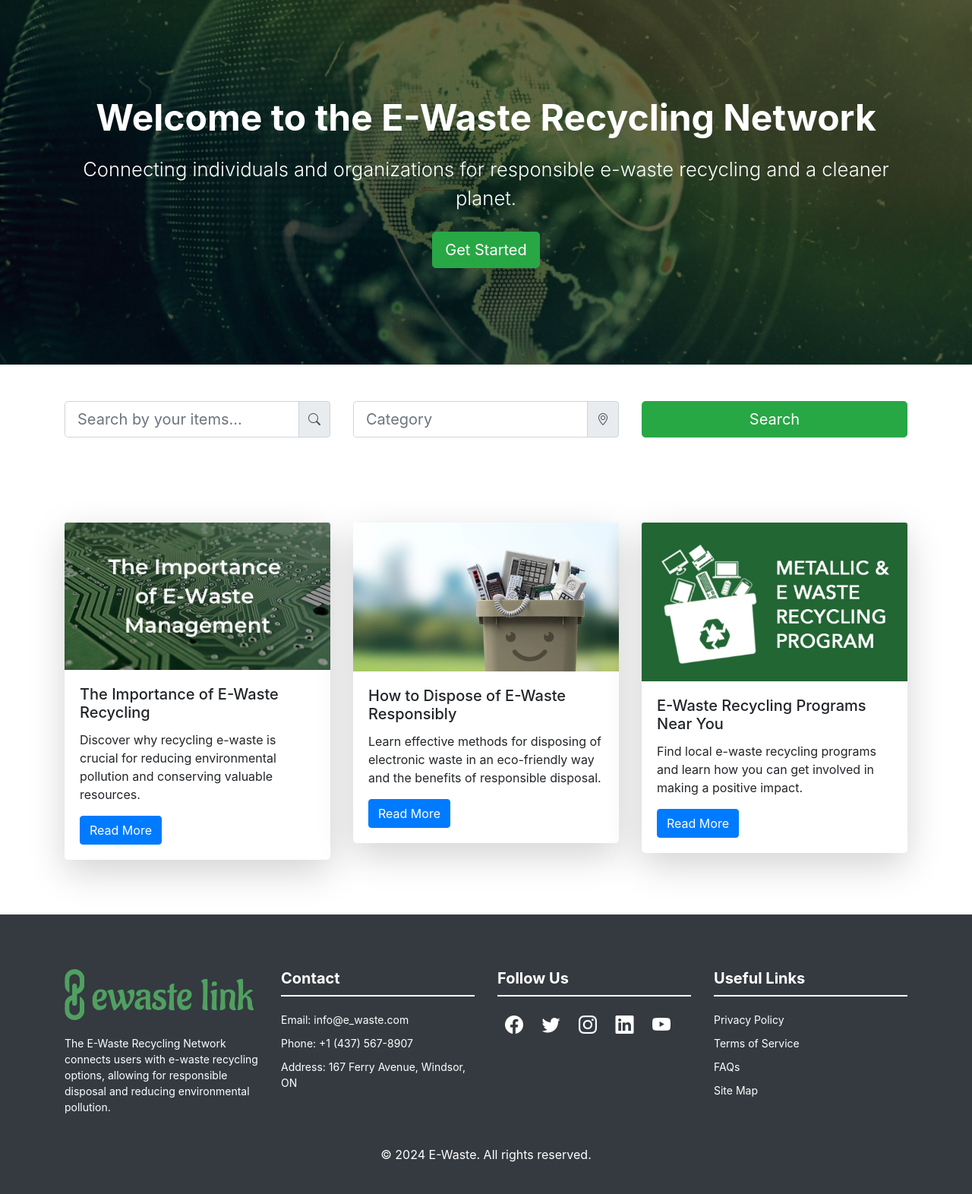
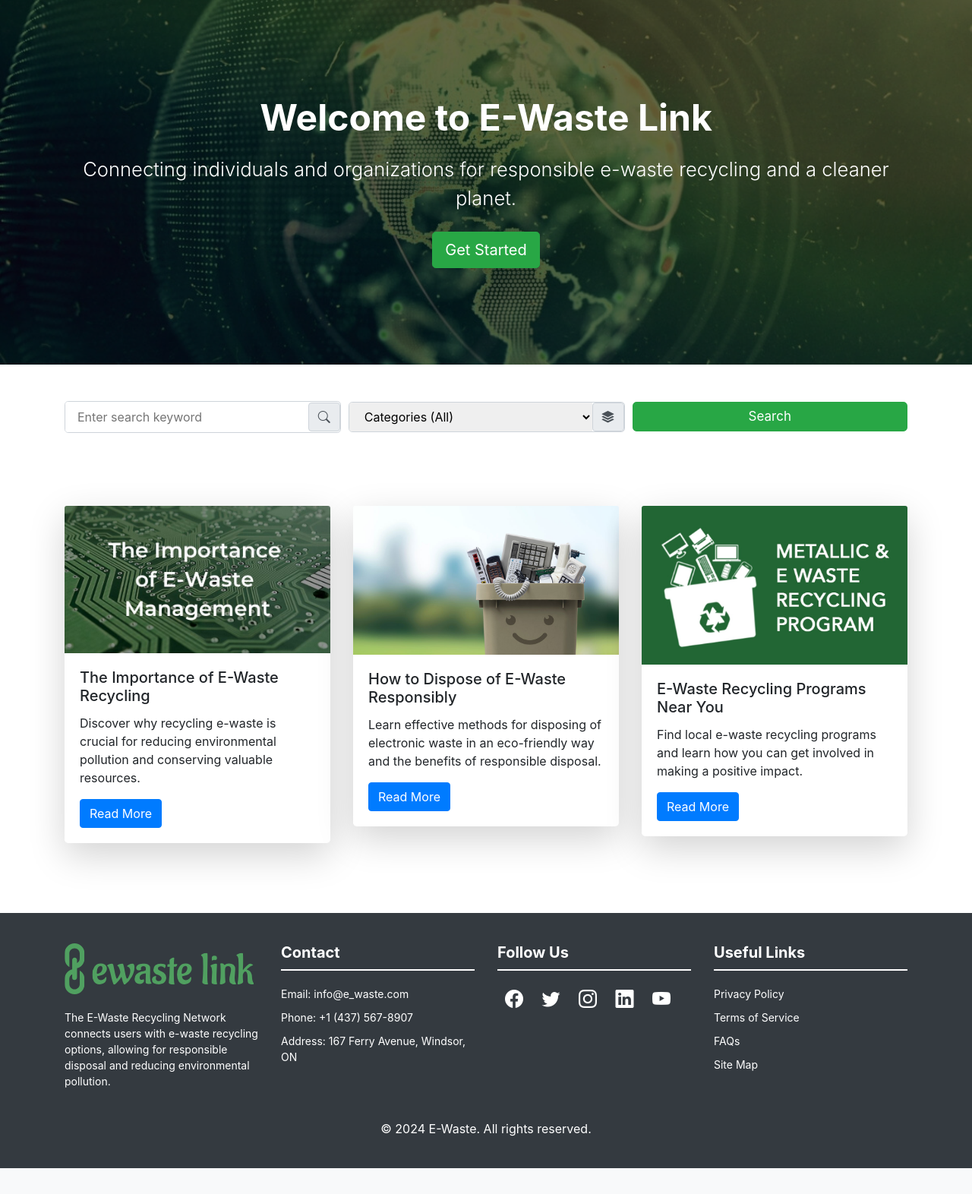
Before and after one commit to Ramish-Amir/e_waste_network, a Django app: page / in a window 1280 px wide. Shown: the part 94-1666 px from the top of the page at 76% size. After the commit the page ends 1632 px from the top, so only its background shows below. Run offline with Django 5.2, Linux system fonts and the light colour scheme; some libraries are stand-ins or nearby versions.

Commit message:
Integrated homepage search

```diff
--- a/e_waste_app/recycleForms.py
+++ b/e_waste_app/recycleForms.py
@@ -65,3 +65,23 @@ class EditRecycleItemForm(forms.ModelForm):
         model = RecycleItem
         fields = ['item_type', 'description', 'condition', 'category', 'email', 'phone', 'address', 'city', 'province',
                   'postal_code', 'country', 'image']
+
+
+class HomepageSearchForm(forms.Form):
+    keyword = forms.CharField(required=False, label='')
+    category = forms.ChoiceField(choices=[('', 'Categories (All)')] + RecycleItem.CATEGORY_CHOICES, required=False,
+                                 label='')
+
+    def __init__(self, *args, **kwargs):
+        super().__init__(*args, **kwargs)
+        self.fields['keyword'].widget.attrs.update({
+            'placeholder': 'Enter search keyword',
+            'class': 'search-home-input'
+        })
+        self.fields['category'].widget.attrs.update({
+            'placeholder': 'Category',
+            'class': 'search-home-input'
+        })
+
+        self.helper = FormHelper()
+        self.helper.add_input(Submit('search', 'Search'))
--- a/e_waste_app/templates/e_waste_app/footer.html
+++ b/e_waste_app/templates/e_waste_app/footer.html
@@ -11,6 +11,7 @@
             background-color: #343a40;
             color: #ffffff;
             padding: 40px 0;
+            margin-top: 20px;
         }
         .footer h5 {
             border-bottom: 2px solid #ffffff;
--- a/e_waste_app/templates/e_waste_app/home.html
+++ b/e_waste_app/templates/e_waste_app/home.html
@@ -1,4 +1,5 @@
 {% extends 'e_waste_app/base.html' %}
+{% load crispy_forms_filters %}
 {% load static %}
 {% block styles %}
 <link href="https://maxcdn.bootstrapcdn.com/bootstrap/4.5.2/css/bootstrap.min.css" rel="stylesheet">
@@ -76,13 +77,6 @@
     background-color: #218838;
 }
 
-.search-section input {
-    border-radius: 50px;
-}
-
-.search-section button {
-    border-radius: 50px;
-}
 </style>
 {% endblock %}
 
@@ -92,39 +86,15 @@
 <section class="hero-section text-center py-5">
     <div class="overlay d-flex align-items-center justify-content-center">
         <div class="container py-5 my-5">
-            <h1 class="home-header display-4 font-weight-bold animate__animated animate__fadeInDown">Welcome to the E-Waste Recycling Network</h1>
+            <h1 class="home-header display-4 font-weight-bold animate__animated animate__fadeInDown">Welcome to E-Waste Link</h1>
             <p class="lead mb-4 animate__animated animate__fadeInUp animate__delay-1s">Connecting individuals and organizations for responsible e-waste recycling and a cleaner planet.</p>
-            <a href="#search" class="btn btn-success btn-lg animate__animated animate__fadeInUp animate__delay-2s">Get Started</a>
+            <a href="{% url 'e_waste_app:view_recycle_items' %}" class="btn btn-success btn-lg animate__animated animate__fadeInUp animate__delay-2s">Get Started</a>
         </div>
     </div>
 </section>
 
 <section id="search" class="search-section py-5">
-    <div class="container">
-        <form method="GET" action="/search_results/">
-            <div class="row justify-content-center">
-                <div class="col-md-4 mb-3">
-                    <div class="input-group">
-                        <input type="text" name="name" class="form-control form-control-lg" placeholder="Search by your items...">
-                        <div class="input-group-append">
-                            <span class="input-group-text"><i class="bi bi-search"></i></span>
-                        </div>
-                    </div>
-                </div>
-                <div class="col-md-4 mb-3">
-                    <div class="input-group">
-                        <input type="text" name="zipcode" class="form-control form-control-lg" placeholder="Category">
-                        <div class="input-group-append">
-                            <span class="input-group-text"><i class="bi bi-geo-alt"></i></span>
-                        </div>
-                    </div>
-                </div>
-                <div class="col-md-4 mb-3">
-                    <button type="submit" class="btn btn-success btn-lg btn-block">Search</button>
-                </div>
-            </div>
-        </form>
-    </div>
+    {% include 'e_waste_app/home_search.html' %}
 </section>
 
 <section class="articles-section py-5">
@@ -164,7 +134,6 @@
     </div>
 </section>
 
-<footer class="bg-dark text-white text-center py-3"> </footer>
 {% endblock %}
 
 {% block scripts %}
--- /dev/null
+++ b/e_waste_app/templates/e_waste_app/home_search.html
@@ -0,0 +1,61 @@
+{% load crispy_forms_filters %}
+
+<style>
+    .search-wrap {
+        display: flex;
+        justify-content: space-between;
+        align-items: center;
+        column-gap: 10px;
+    }
+
+    .input-wrap {
+        display: flex;
+        justify-content: space-between;
+        align-items: center !important;
+        width: 100%;
+        border: 1px solid #ced4da;
+        border-radius: 0.3rem;
+        overflow: hidden;
+        transition: border-color .15s ease-in-out,box-shadow .15s ease-in-out
+    }
+
+    .search-home-input {
+        width: 100%;
+        border: none;
+        padding: 8px 16px;
+
+    }
+
+    .form-control, .custom-select {
+        border: none !important;
+    }
+
+    .search-button-wrap {
+        border: none;
+    }
+
+    .search-button {
+        padding: 6px 12px !important;
+        font-size: 17px !important;
+    }
+
+
+
+</style>
+<div class="container">
+        <form method="GET" action="/recycle_items/">
+            <div class="search-wrap">
+                <div class="input-wrap">
+                    {{ form.keyword }}
+                    <span class="input-group-text"><i class="bi bi-search"></i></span>
+                </div>
+                <div class="input-wrap">
+                    {{ form.category }}
+                    <span class="input-group-text"><i class="bi bi-stack"></i></span>
+                </div>
+                <div class="input-wrap search-button-wrap">
+                    <button type="submit" class="btn btn-success btn-lg btn-block search-button">Search</button>
+                </div>
+            </div>
+        </form>
+    </div>
--- a/e_waste_app/views.py
+++ b/e_waste_app/views.py
@@ -24,7 +24,8 @@ from .forms import ContactForm
 from .models import Product, Member, RecycleItem, ContactMessage
 from django.db.models import Q
 from django.shortcuts import render, redirect
-from .recycleForms import AddRecycleItemForm, SearchRecycleItemsForm, EditRecycleItemForm
+from .recycleForms import AddRecycleItemForm, SearchRecycleItemsForm, EditRecycleItemForm, HomepageSearchForm
+
 
 # Create your views here.
 
@@ -153,6 +154,11 @@ def password_reset_done(request):
 
 class HomeView(TemplateView):
     template_name = 'e_waste_app/home.html'
+
+    def get_context_data(self, **kwargs):
+        context = super().get_context_data(**kwargs)
+        context['form'] = HomepageSearchForm()
+        return context
 
 class AboutUsView(TemplateView):
     template_name = 'e_waste_app/aboutus.html'
```
Also changed, not shown: e_waste_app/templates/e_waste_app/aboutus.html (+12 -3 lines).
